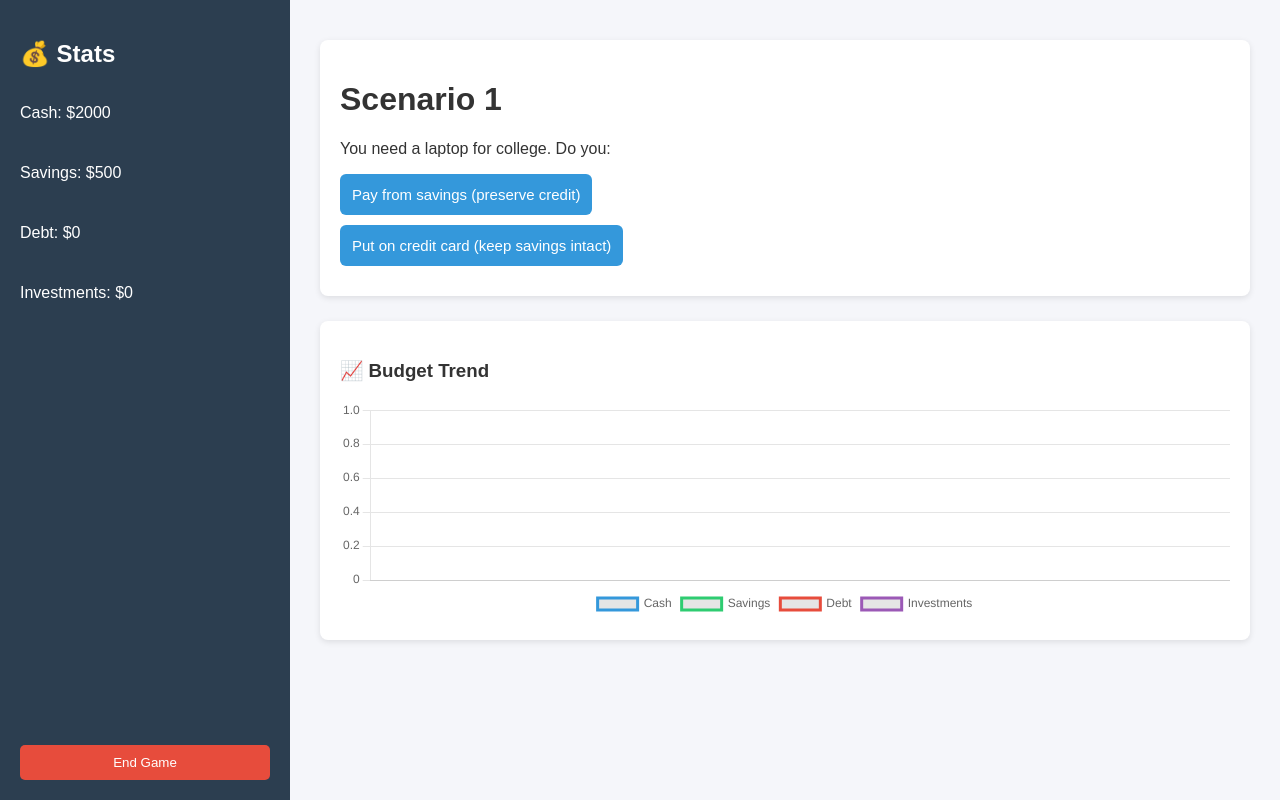
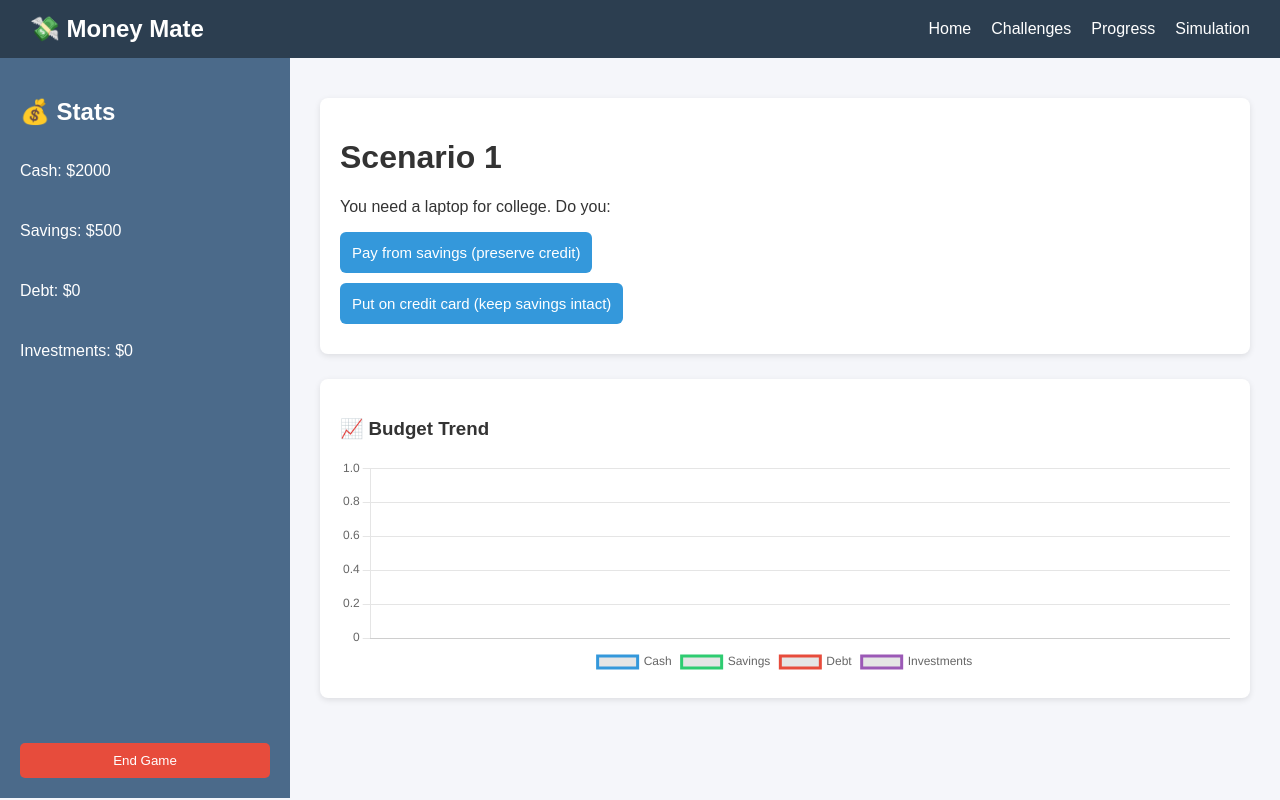
Before and after one commit to SreyaMaxwel/BitnBuild, a website: page simulation.html in a window 1280 px wide. Drawn offline with nearby package versions, Linux system fonts and the light colour scheme.

Commit message:
added simulation navbar

```diff
--- a/simulation.html
+++ b/simulation.html
@@ -6,8 +6,16 @@
   <script src="https://cdn.jsdelivr.net/npm/chart.js"></script>
   <style>
     body { font-family: Arial, sans-serif; margin: 0; background: #f5f6fa; color: #333; }
-    .container { display: flex; height: 100vh; }
-    .sidebar { width: 250px; background: #2c3e50; color: white; padding: 20px; display: flex; flex-direction: column; gap: 10px; }
+
+    /* Navbar */
+    .navbar { display: flex; justify-content: space-between; align-items: center; padding: 15px 30px; background: #2c3e50; color: white; }
+    .navbar .logo { font-size: 1.5em; font-weight: bold; }
+    .navbar .nav-links { list-style: none; display: flex; gap: 20px; margin: 0; padding: 0; }
+    .navbar .nav-links li a { color: white; text-decoration: none; font-weight: 500; }
+    .navbar .nav-links li a:hover { text-decoration: underline; }
+
+    .container { display: flex; height: calc(100vh - 60px); } /* navbar height adjustment */
+    .sidebar { width: 250px; background: #4b6a8a; color: white; padding: 20px; display: flex; flex-direction: column; gap: 10px; }
     .sidebar h2 { margin-bottom: 10px; }
     .sidebar button { margin-top: auto; padding: 10px; background: #e74c3c; border: none; color: white; cursor: pointer; border-radius: 5px; }
     .sidebar button:hover { background: #c0392b; }
@@ -20,9 +28,23 @@
     .card canvas { max-height: 220px; height: 220px !important; width: 100% !important; }
     #nextBtn { margin-top: 20px; padding: 12px 18px; background: #27ae60; border: none; color: white; font-size: 16px; border-radius: 6px; cursor: pointer; align-self: flex-start; display: none; transition: background 0.3s; }
     #nextBtn:hover { background: #1e8449; }
+
+    .home-btn { margin-top: 20px; padding: 12px 18px; background: #2980b9; color: white; border: none; font-size: 16px; border-radius: 6px; cursor: pointer; text-decoration: none; display: inline-block; }
+    .home-btn:hover { background: #1f618d; }
   </style>
 </head>
 <body>
+  <!-- Navbar -->
+  <nav class="navbar">
+    <div class="logo">💸 Money Mate</div>
+    <ul class="nav-links">
+      <li><a href="index.html">Home</a></li>
+      <li><a href="challenges.html">Challenges</a></li>
+      <li><a href="progress.html">Progress</a></li>
+      <li><a href="simulation.html">Simulation</a></li>
+    </ul>
+  </nav>
+
   <div class="container">
     <div class="sidebar">
       <h2>💰 Stats</h2>
@@ -444,6 +466,7 @@
         <h3>⚠️ Weaknesses</h3>
         <ul>${weaknesses.map(w => `<li>${w}</li>`).join("") || "<li>None</li>"}</ul>
       </div>
+      <a href="index.html" class="home-btn">🏠 Back to Home</a>
     `;
     renderFinalChart();
   }
```
Also changed, not shown: challenges.html (+1 -0 lines), index.html (+1 -0 lines), progress.html (+1 -1 lines).
